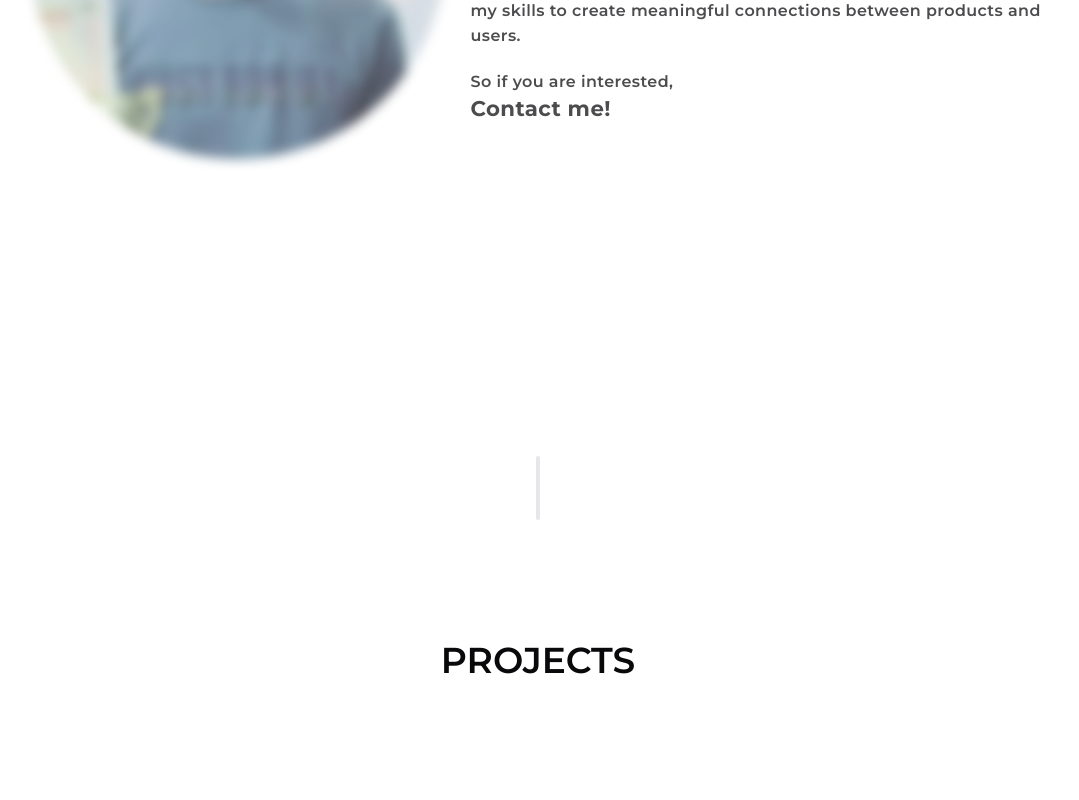
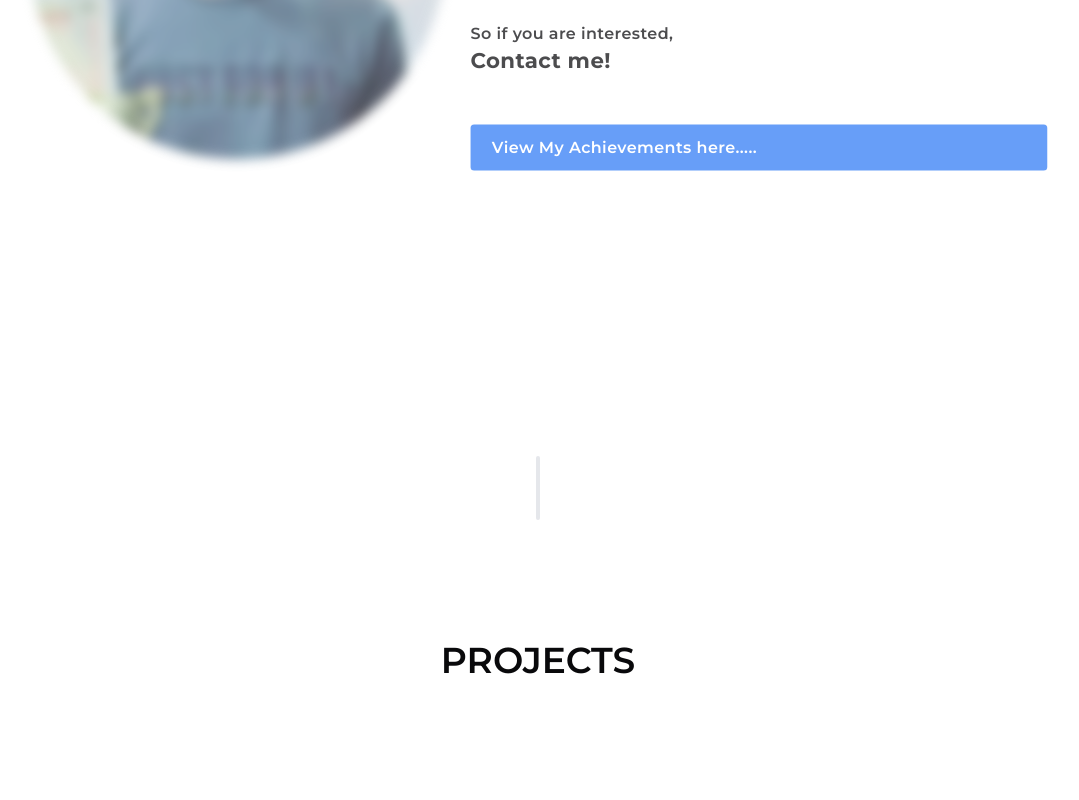
Before and after one commit to salifshaikh/My_Portfolio, a Next.js app: page / in a window 1280 px wide. Shown: the part 1540-2340 px from the top of the page, without its empty margins (102-1181 px from the left). Built offline with nearby package versions, Linux system fonts and the light colour scheme; no server answers.

Commit message:
achievemnts

```diff
--- a/src/common/components/sections/about/index.tsx
+++ b/src/common/components/sections/about/index.tsx
@@ -77,6 +77,14 @@ export default function About() {
                 </span>
               </Link>
             </p>
+            <a
+    href="https://salifshaikh.github.io/Certificates-Gallery/"
+    target="_blank"
+    rel="noopener noreferrer"
+    className="mt-8 rounded bg-blue-500 px-6 py-3 text-white hover:bg-blue-600"
+  >
+    View My Achievements here.....
+  </a>
           </div>
         </div>
         <motion.div
@@ -103,6 +111,7 @@ export default function About() {
       </div>
     </motion.div>
   </div>
+
   <SectionDivider />
 </motion.section>
   );
--- a/src/common/components/shared/footer/index.tsx
+++ b/src/common/components/shared/footer/index.tsx
@@ -3,7 +3,7 @@ export default function Footer() {
     <footer className="flex w-full flex-col items-center justify-center px-4 pb-10 text-center text-gray-500 dark:bg-darkBg">
       <section className="max-w-[28rem]">
         <small className="mb-2 block text-xs">
-          &copy; 2024 Salif Shaikh. All rights reserved.
+          &copy; 2025 Salif Shaikh. All rights reserved.
         </small>
         <p className="text-xs">
           <span className="font-semibold">
```
Lines whose indentation alone changed are shown as unchanged.
